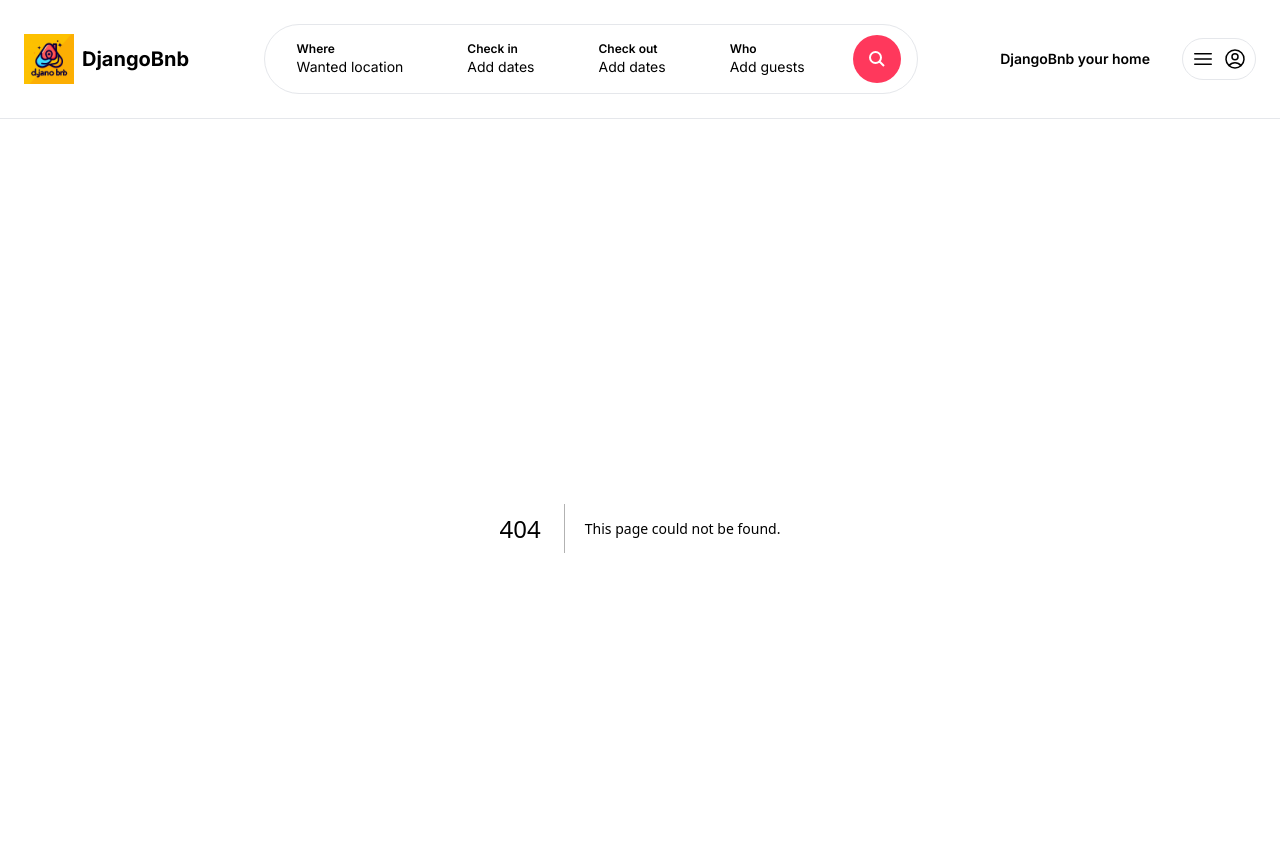
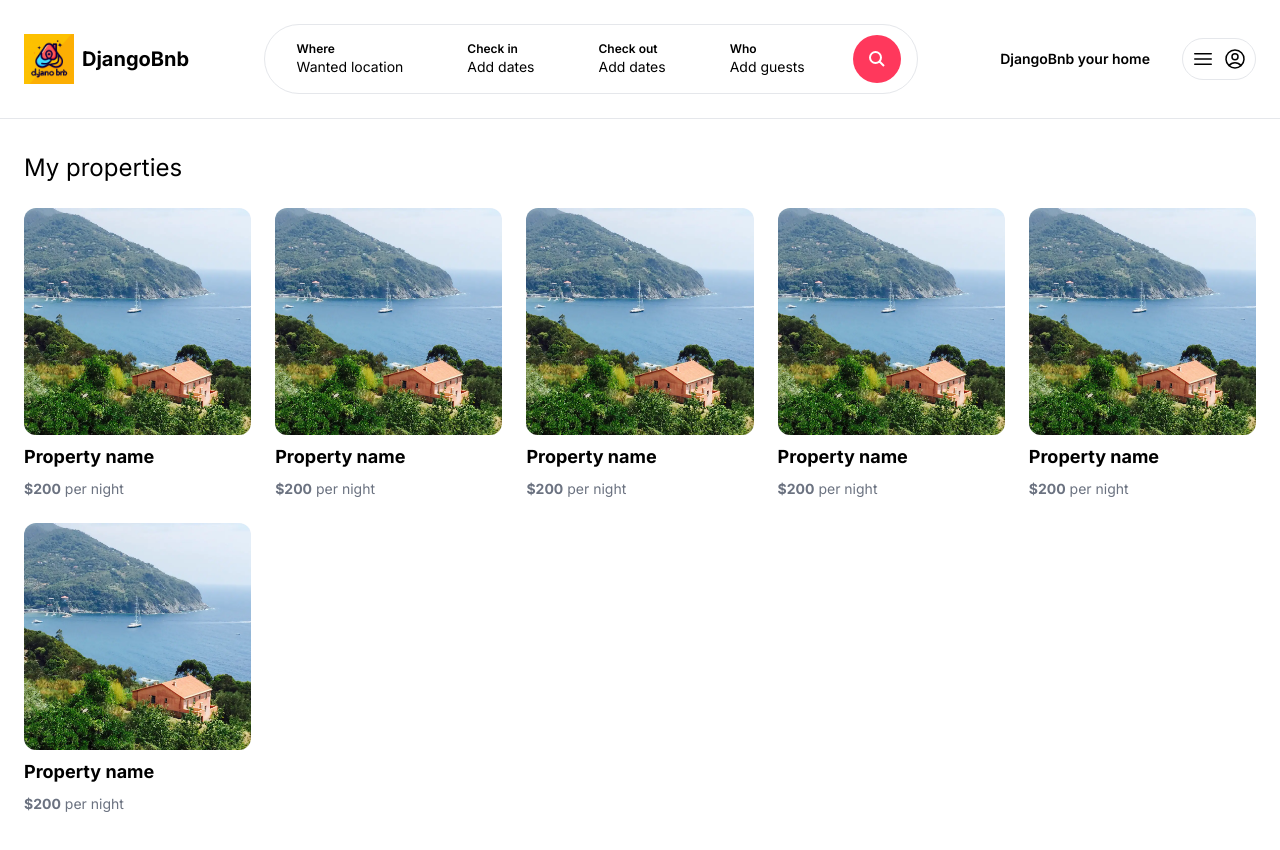
Before and after one commit to Ata-Xan/django-nextjs-airbnb, a Next.js app: page /myproperties in a window 1280 px wide. Before the commit this address had no page. Shown: the top 850 px of the page. Built offline with nearby package versions, Linux system fonts and the light colour scheme.

Commit message:
myproperties page is done

```diff
--- /dev/null
+++ b/app/myproperties/page.tsx
@@ -0,0 +1,15 @@
+import Image from 'next/image';
+
+import PropertyList from '../components/properties/PropertyList';
+
+const MyPropertiesPage = () => {
+    return (
+        <main className="max-w-[1500px] mx-auto px-6 pb-6">
+            <h1 className="my-6 text-2xl">My properties</h1>
+            <PropertyList />
+
+        </main>
+    )
+}
+
+export default MyPropertiesPage;
--- a/app/myreservations/page.tsx
+++ b/app/myreservations/page.tsx
@@ -2,9 +2,9 @@ import Image from 'next/image';
 import ReservedProperty from '../components/ReservedProperty';
 
 
-const MyReservations = () => {
+const MyReservationsPage = () => {
     return (
-        <div className="max-w-[1500px] mx-auto px-6 pb-6">
+        <main className="max-w-[1500px] mx-auto px-6 pb-6">
             <div className="pt-6 pb-2">
                 <h1 className="mt-6 mb-2 text-2xl">
                     My Resevations
@@ -16,8 +16,8 @@ const MyReservations = () => {
             <ReservedProperty src="/beach-1.jpeg" propertyName="Beach House" checkinDate="2022-12-12" checkoutDate="2022-12-16" numberOfNights="4" toalPrice="800" />
 
 
-        </div>
+        </main>
     )
 }
 
-export default MyReservations
+export default MyReservationsPage
--- a/app/properties/[id]/page.tsx
+++ b/app/properties/[id]/page.tsx
@@ -2,7 +2,7 @@ import Image from 'next/image';
 import ReservationSidebar from '@/app/components/properties/ReservationSidebar';
 const PropertyDetailPage = () => {
     return (
-        <div className="max-w-[1500px] mx-auto px-6  pb-6">
+        <main className="max-w-[1500px] mx-auto px-6  pb-6">
 
             <div className="w-full h-[64vh] mb-4 overflow-hidden rounded-xl relative ">
                 <Image src="/beach-1.jpeg" className="object-cover w-full h-full" layout="fill" objectFit="cover" alt="Beach" />
@@ -46,7 +46,7 @@ const PropertyDetailPage = () => {
 
 
 
-        </div>
+        </main>
     );
 }
 export default PropertyDetailPage;
```
